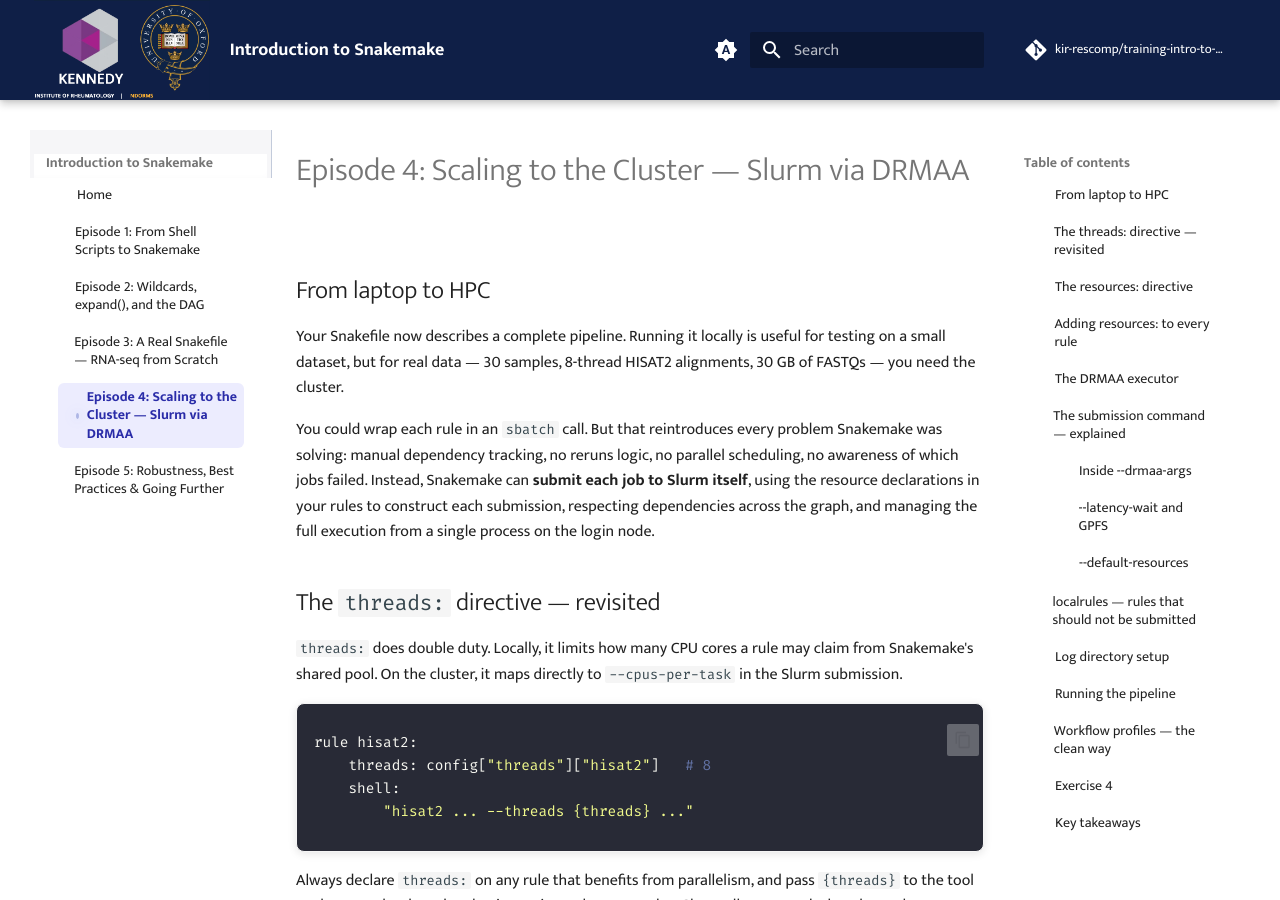
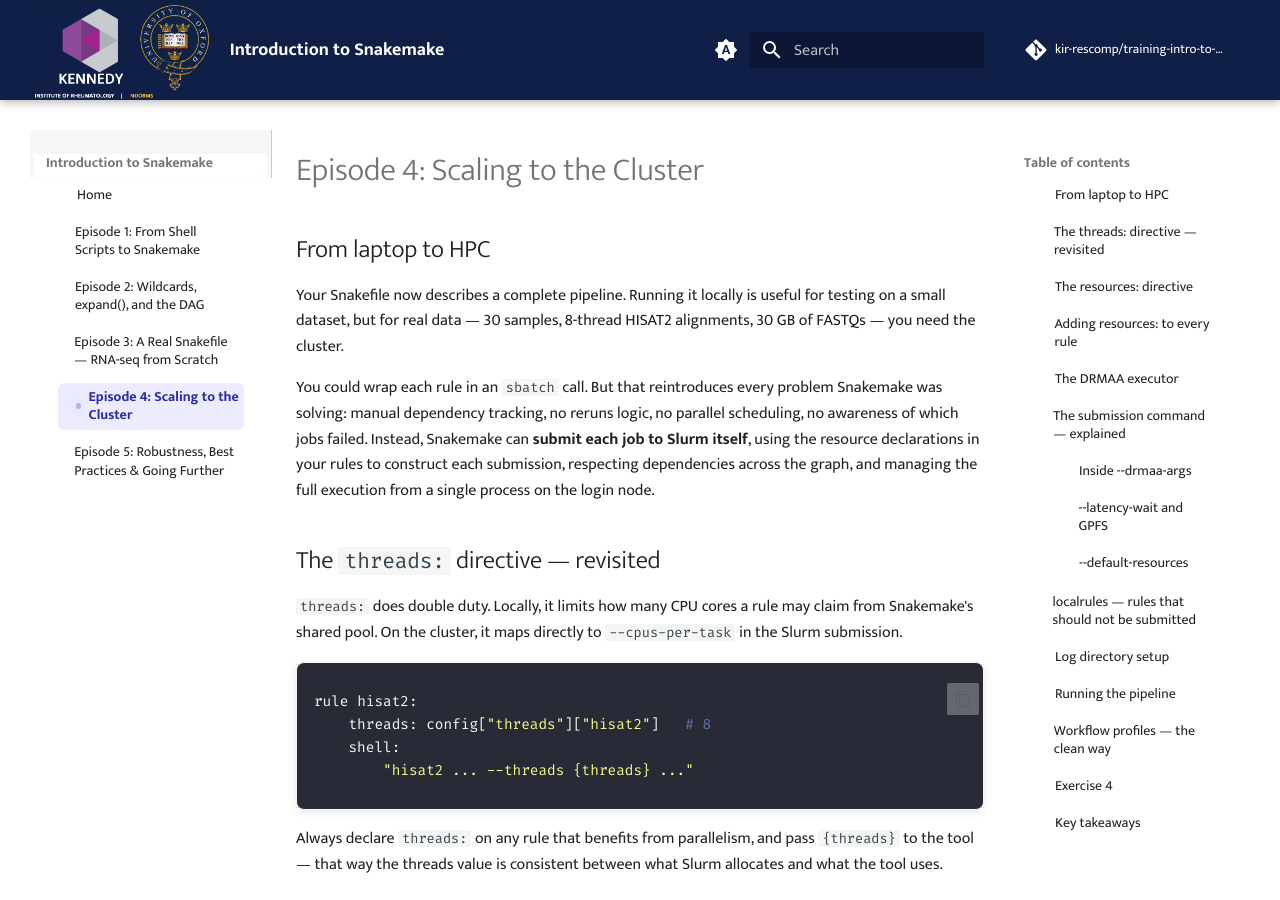
Before and after one commit to kir-rescomp/training-intro-to-snakemake, an MkDocs documentation site: the page built from docs/ep04_slurm_drmaa.md, in a window 1280 px wide and 900 px high. Built offline with MkDocs 1.6.1 and Material for MkDocs 9.7.7, drawn with Linux system fonts in a browser that asks for light colours; comment, search, counter and statistics services are not loaded.

Commit message:
update ep04 by removing drmaa

````diff
--- a/docs/ep04_slurm_drmaa.md
+++ b/docs/ep04_slurm_drmaa.md
@@ -1,4 +1,4 @@
-# Episode 4: Scaling to the Cluster — Slurm via DRMAA
+# Episode 4: Scaling to the Cluster
 
 ## From laptop to HPC
 
@@ -82,6 +82,10 @@
         partition="short"
 ```
 </div>
+
+
+
+
 
 ## The DRMAA executor
 
````
